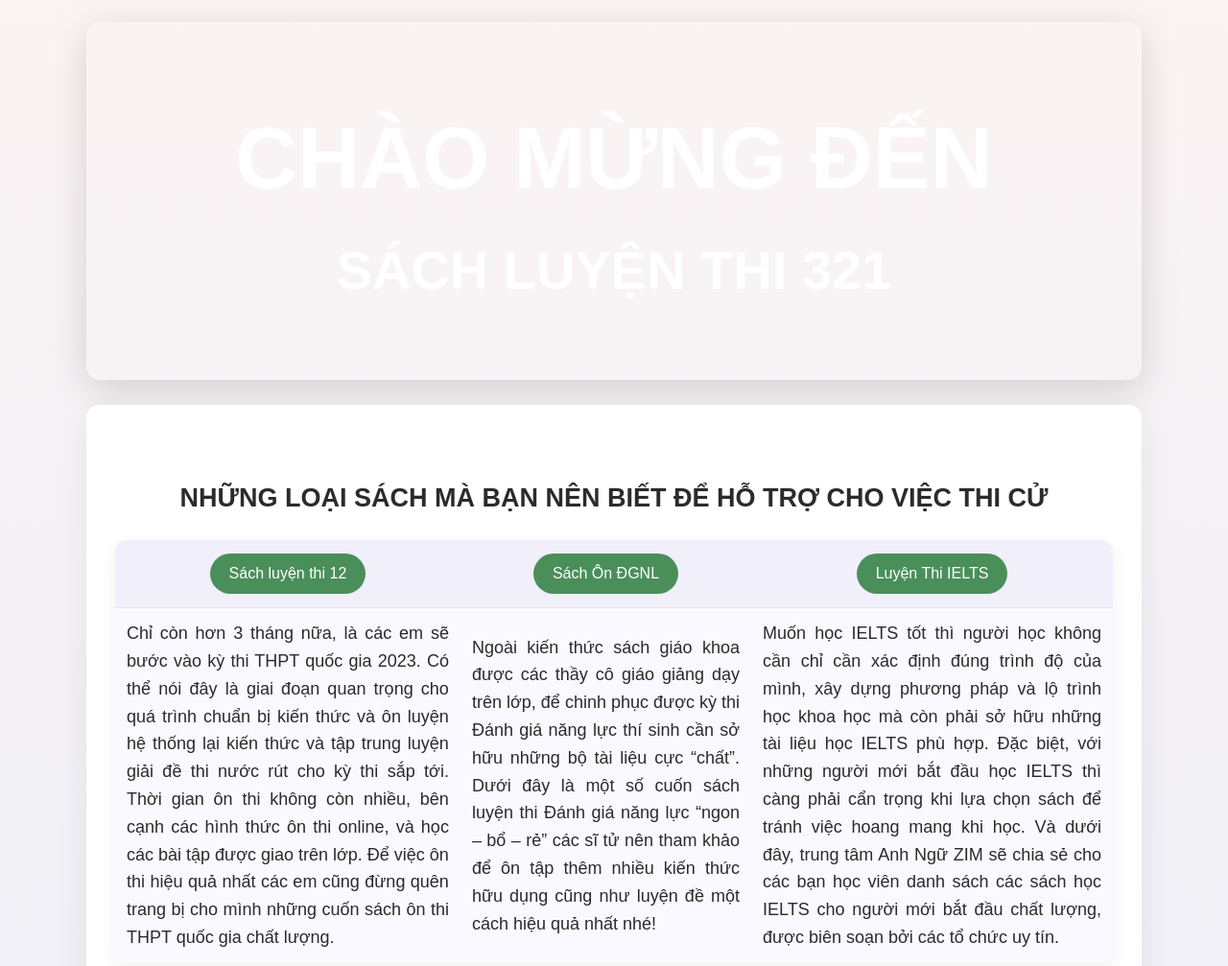
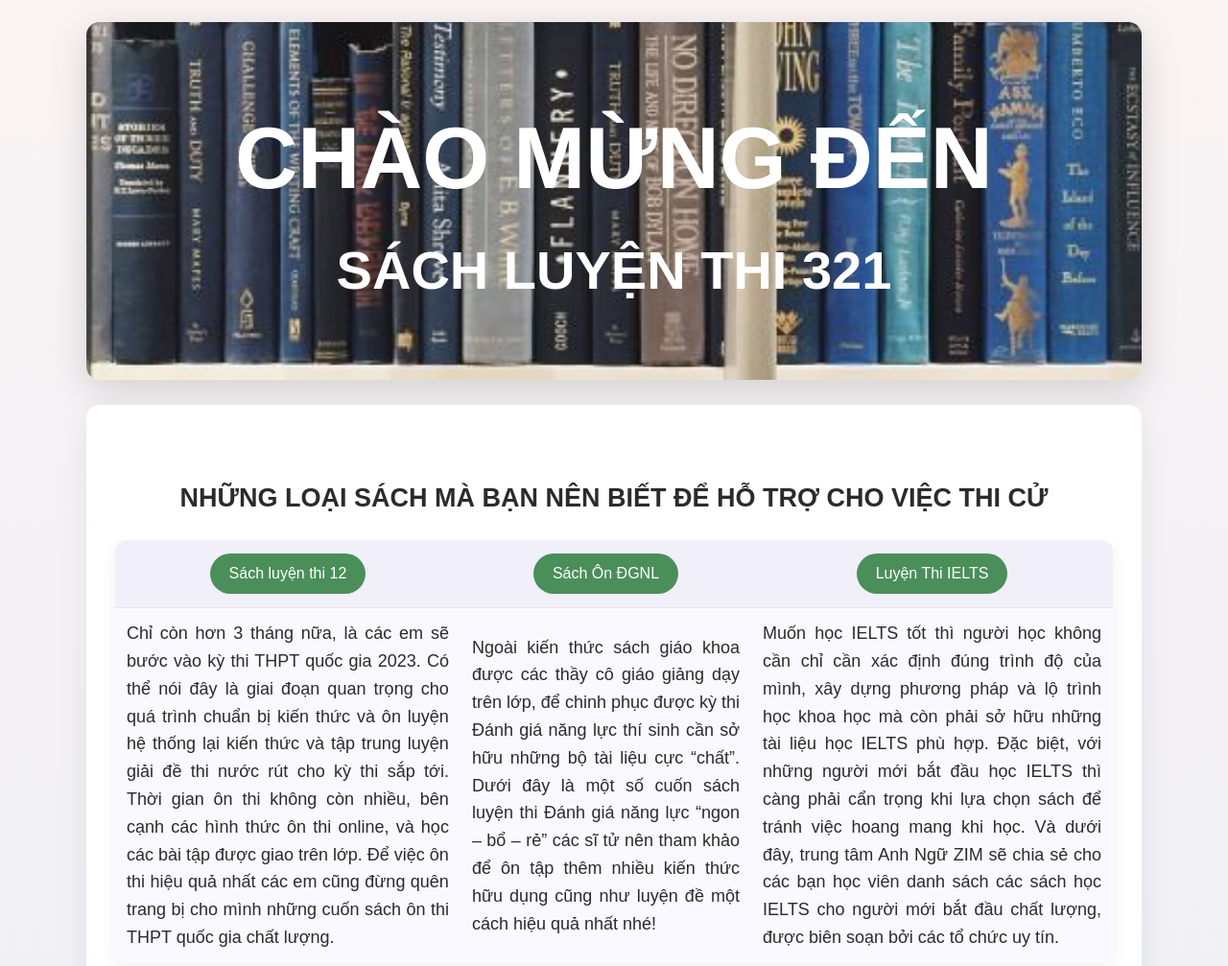
Before and after one commit to irvine-qn/sachluyenthi, a plain HTML site: page index.html in a window 1280 px wide. Shown: the part 68-1075 px from the top of the page at 96% size. Drawn offline with Linux system fonts and the light colour scheme; a web font is replaced by a local one.

Commit message:
Change header style and update content
Updated the header background image and improved the layout.

```diff
--- a/index.html
+++ b/index.html
@@ -41,7 +41,7 @@
             </ul>
         </nav>
 
-    <header>
+    <header style="background-image: url('Pictures/main/2707_nen-background-pp-chu-de-hoc-tap9.jpg')">
         <h1 style="font-size: 90px;">CHÀO MỪNG ĐẾN</h1>
         <h1>SÁCH LUYỆN THI 321</h1>
     </header>
```
